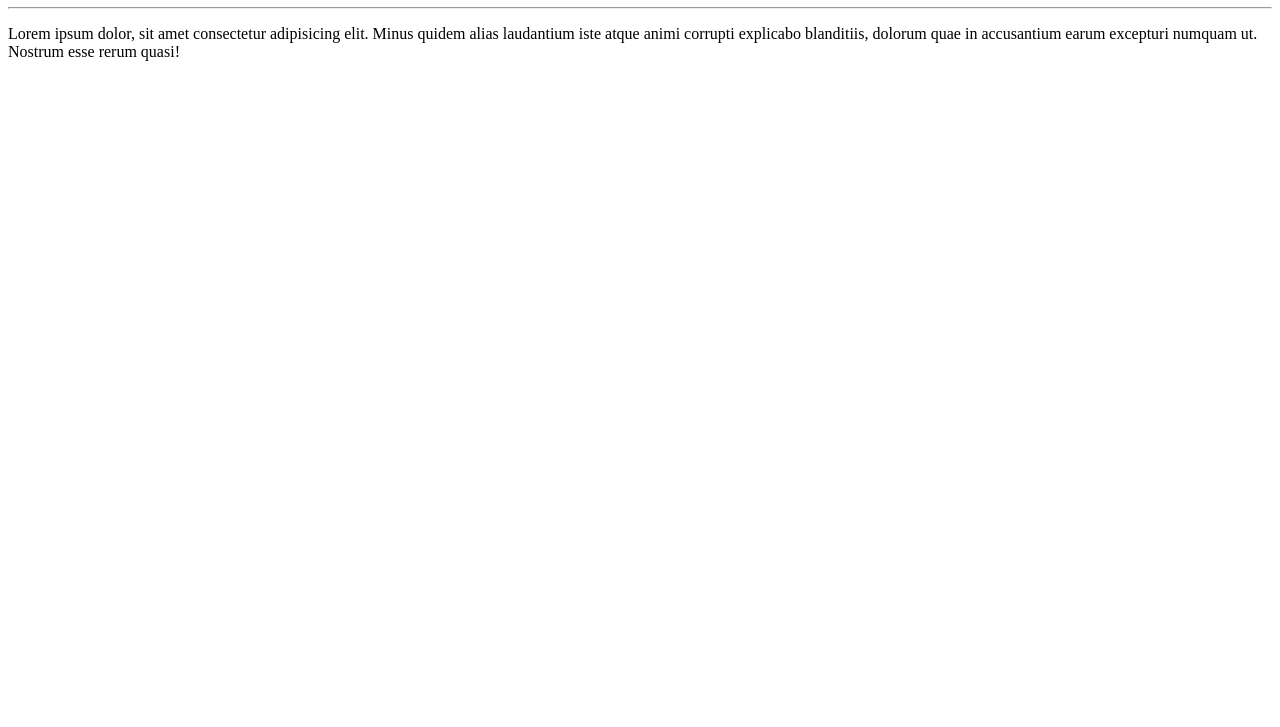
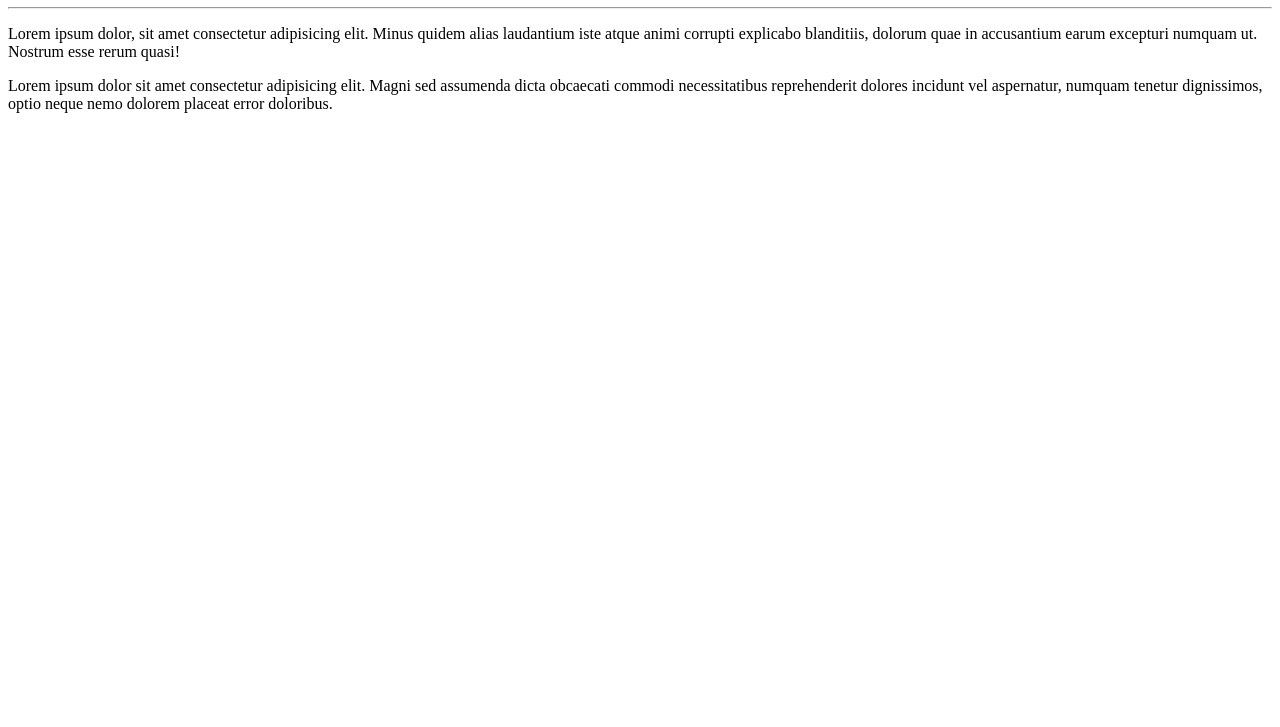
Before and after one commit to CleirDuarte/Ola-Mundo, a plain HTML site: page site-exemplo/index.html in a window 1280 px wide. Shown: the part 73-800 px from the top of the page. Drawn offline with Linux system fonts and the light colour scheme.

Commit message:
Adicionei um paragrafo

```diff
--- a/site-exemplo/index.html
+++ b/site-exemplo/index.html
@@ -9,5 +9,6 @@
     <h1>Olá, Mundo!</h1>
     <hr>
     <p>Lorem ipsum dolor, sit amet consectetur adipisicing elit. Minus quidem alias laudantium iste atque animi corrupti explicabo blanditiis, dolorum quae in accusantium earum excepturi numquam ut. Nostrum esse rerum quasi!</p>
+    <p>Lorem ipsum dolor sit amet consectetur adipisicing elit. Magni sed assumenda dicta obcaecati commodi necessitatibus reprehenderit dolores incidunt vel aspernatur, numquam tenetur dignissimos, optio neque nemo dolorem placeat error doloribus.</p>
 </body>
 </html>
```
